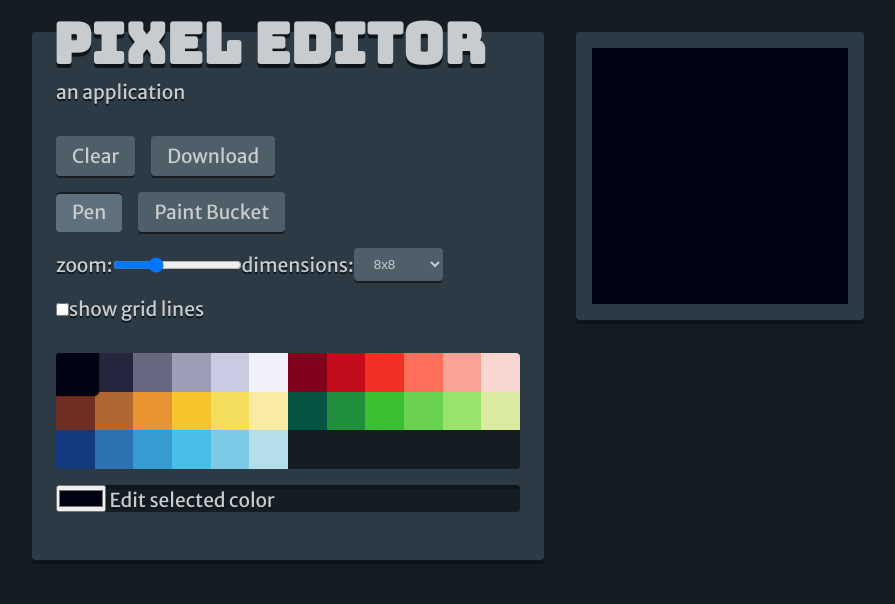
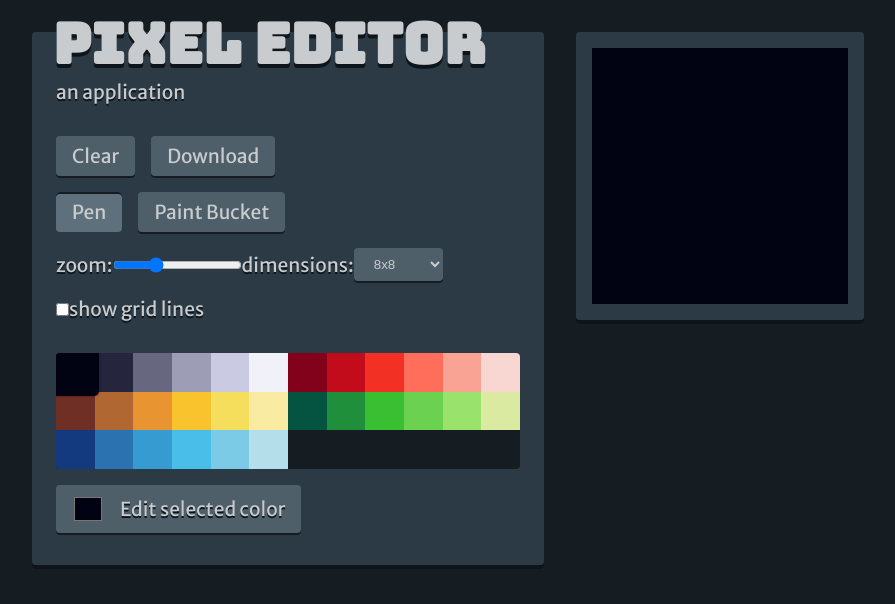
Before and after one commit to vvye/pixel-editor, a Vue app: page / in a window 1280 px wide. Shown: the top 604 px of the page, without its empty margins (0-895 px from the left). Built offline with nearby package versions, Linux system fonts and the light colour scheme.

Commit message:
Add button transition

```diff
--- a/src/App.vue
+++ b/src/App.vue
@@ -129,7 +129,7 @@ body, button {
     font-size: 1.2rem;
 }
 
-button, select {
+button, .button, select {
     cursor: pointer;
     padding: 0.5rem 1rem;
     margin-right: 1rem;
@@ -138,9 +138,10 @@ button, select {
     box-shadow: 0 0.125rem 0 #151d23;
     border-radius: 0.25rem;
     color: #c9ccce;
+    transition: all 0.05s ease;
 }
 
-button:hover, select:hover {
+button:hover, .button:hover, select:hover {
     background-color: #5e707c;
 }
 
--- a/src/components/PaletteEditor.vue
+++ b/src/components/PaletteEditor.vue
@@ -4,11 +4,9 @@
                       :color="color" :selected="this.currentColorId === id"
                       @click="selectColor(id)" />
     </div>
-    <div class="palette-container">
-        <label>
-            <input type="color" :value="this.selectedColorAsHex" @input="changeSelectedColor" /> Edit selected color
-        </label>
-    </div>
+    <label class="button">
+        <input type="color" :value="this.selectedColorAsHex" @input="changeSelectedColor"> Edit selected color
+    </label>
 </template>
 
 <script>
@@ -61,4 +59,18 @@ export default {
     box-shadow: inset 0 0.25rem 0 #0e151a;
     overflow: hidden;
 }
+
+input[type="color"] {
+    margin-right: 1rem;
+    width: 2rem;
+    height: 2rem;
+    border: none;
+    background: none;
+}
+
+label {
+    display: inline-flex;
+    align-items: center;
+}
+
 </style>
```
